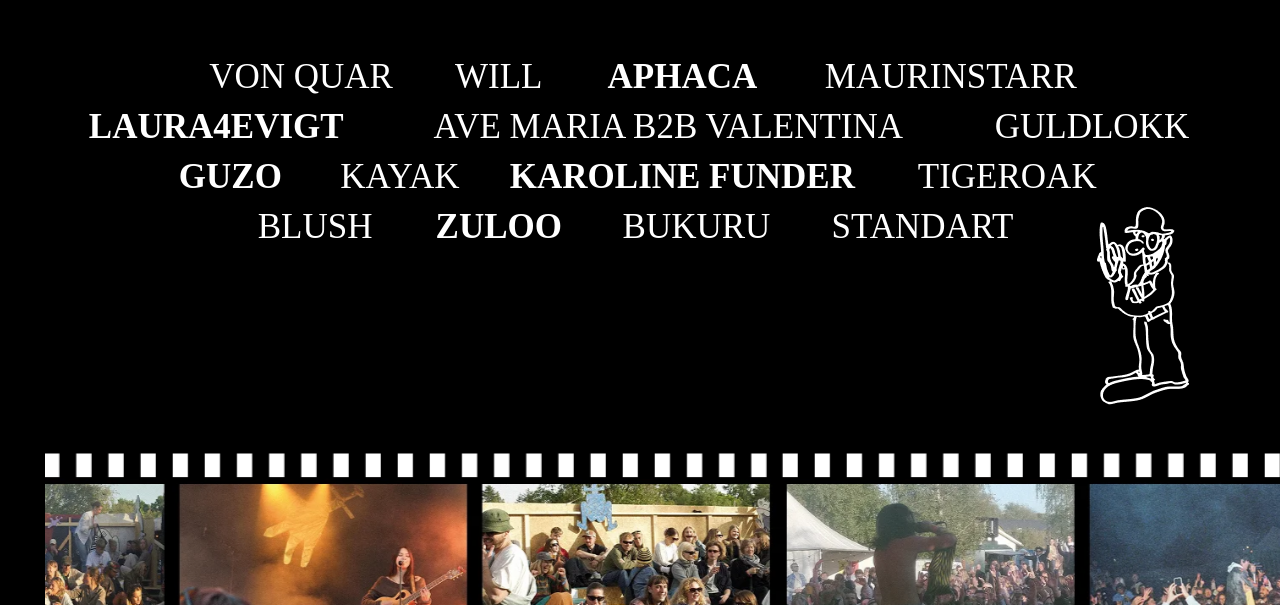
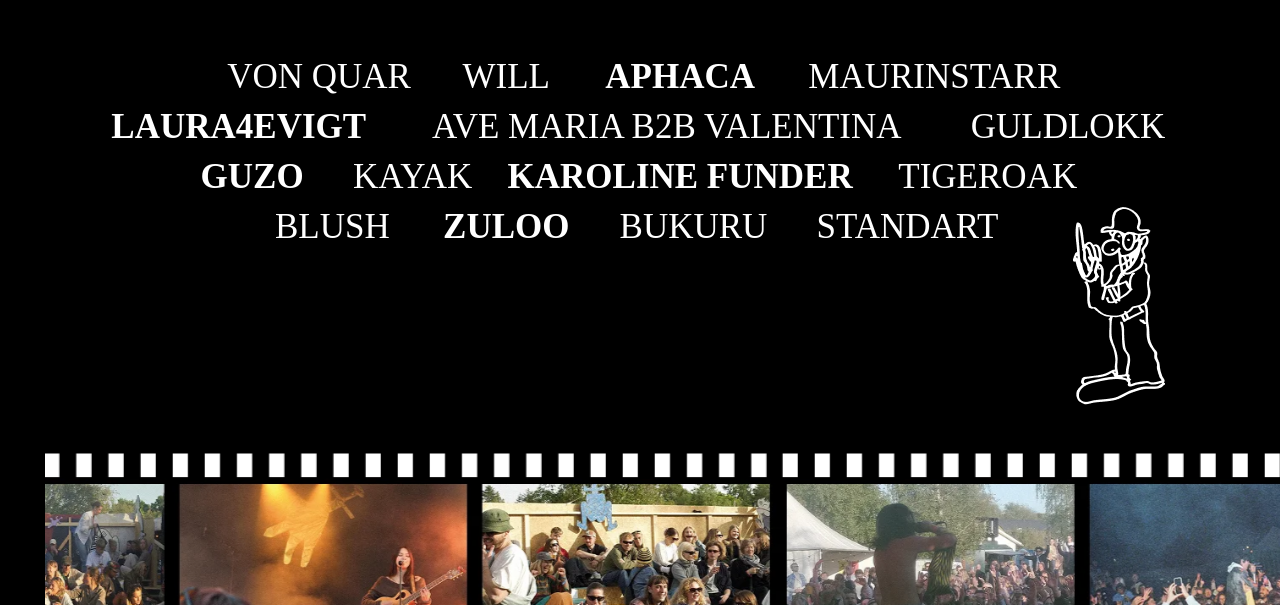
Before and after one commit to VictoriaB-H/2semester-eksamen, an Astro site: page /tickets in a window 1280 px wide. Shown: the part 745-1350 px from the top of the page. Built offline with nearby package versions, Linux system fonts and the light colour scheme; Astro itself is replaced by a stand-in of ours; a web font is replaced by a local one.

Commit message:
mobilgrid

```diff
--- a/src/components/LineupName.astro
+++ b/src/components/LineupName.astro
@@ -37,7 +37,7 @@
   <a href="program" class="zuloo">ZULOO</a>
   <a href="program" class="bukuru">BUKURU</a>
   <a href="program" class="standart">STANDART</a>
-  <img src="../img/lineup_mann.png" alt="" />
+  <img class="hide" src="../img/lineup_mann.png" alt="" />
 </div>
 
 <style>
@@ -63,8 +63,8 @@
     display: grid;
     grid-template-columns: repeat(33, 1fr);
     gap: 6px;
-    margin: 0;
-    padding: 0;
+    margin: 0 auto;
+    padding: 0 30px;
   }
 
   .artist_grid a {
@@ -248,6 +248,26 @@
     font-weight: 700;
   }
 
+  @media (min-width: 768px) {
+    .artist_grid {
+      display: grid;
+      grid-template-columns: repeat(40, 1fr);
+      gap: 10px;
+      max-width: 1200px;
+    }
+
+    .artist_grid a {
+      text-decoration: none;
+      font-size: 20px;
+      font-family: owners-text;
+      text-align: center;
+    }
+
+    .artist_grid img {
+      grid-column: 37 / span 3;
+      grid-row: 4;
+    }
+
     /* grid placement */
 
     .vonquar {
@@ -324,25 +344,6 @@
       grid-column: 27 / span 8;
       grid-row: 4;
     }
-  @media (min-width: 768px) {
-    .artist_grid {
-      display: grid;
-      grid-template-columns: repeat(40, 1fr);
-      gap: 10px;
-      max-width: 1200px;
-    }
-
-    .artist_grid a {
-      text-decoration: none;
-      font-size: 20px;
-      font-family: owners-text;
-      text-align: center;
-    }
-
-    .artist_grid img {
-      grid-column: 37 / span 3;
-      grid-row: 4;
-    }
   }
 
   @media (min-width: 850px) {
```
Lines whose indentation alone changed are shown as unchanged.
